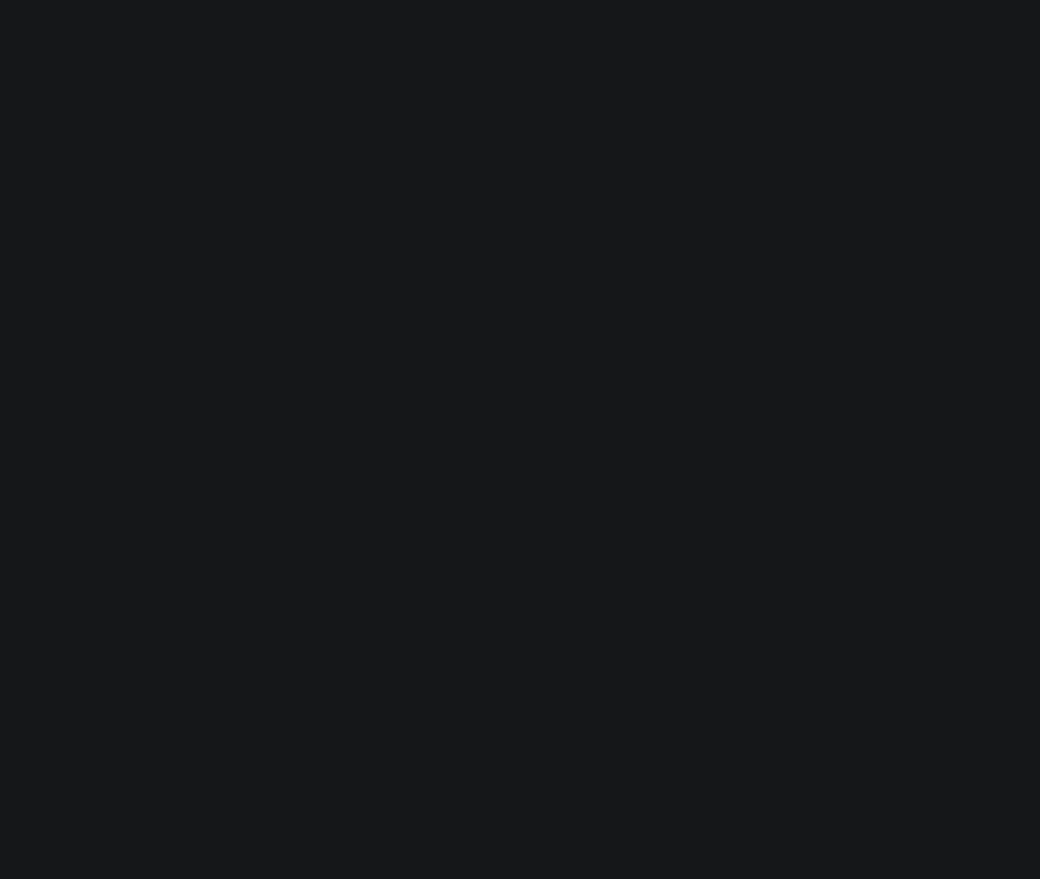
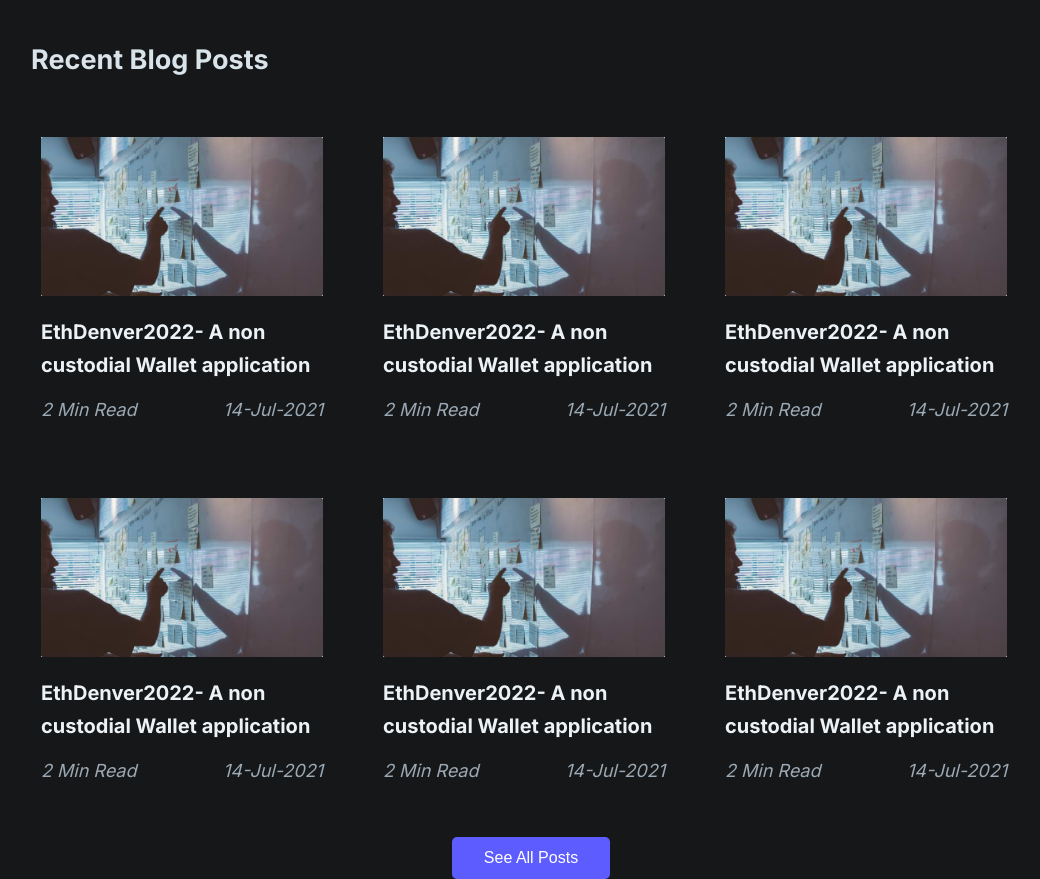
Before and after one commit to Koushith/Portfoilio-2.0, a Next.js app: page / in a window 1280 px wide. Shown: the part 2260-3139 px from the top of the page, without its empty margins (109-1149 px from the left). Before the commit the page ends 2293 px from the top, so only its background shows below. Built offline with nearby package versions, Linux system fonts and the light colour scheme; some icons are missing.

Commit message:
adds blog section

```diff
--- a/pages/index.js
+++ b/pages/index.js
@@ -8,6 +8,7 @@ import { HackathonProjects } from './src/components/hackathon-project/projects/h
 import { HackathonSection } from './src/components/hackathon-project/hackathon-section.component';
 import { SkillsSection } from './src/components/skills-section/skills-section.component';
 import { WorkExperience } from './src/components/experience/experience-section.component';
+import { BlogSection } from './src/components/blog-section/blog-section.component';
 
 export default function Home() {
   return (
@@ -30,6 +31,7 @@ export default function Home() {
       <HackathonSection />
       {/* <SkillsSection /> */}
       <WorkExperience />
+      <BlogSection />
     </div>
   );
 }
--- /dev/null
+++ b/pages/src/components/blog-card/blog-card.component.js
@@ -0,0 +1,74 @@
+import styled from 'styled-components';
+
+export const BlogCardContainer = styled.div`
+  max-width: 30.2rem;
+`;
+
+export const Container = styled.div`
+  padding: 1rem;
+
+  img {
+    width: 100%;
+
+    object-fit: cover;
+    transform-origin: 65% 75%;
+    transition: transform 0.3s, filter 0.5s ease-out;
+  }
+  img:hover {
+    transform: scale(1.1);
+  }
+`;
+
+export const Description = styled.div`
+  h3 {
+    color: #ebf1f5;
+    font-size: 20px;
+    line-height: 33px;
+    weight: 700;
+    margin: 8px 0;
+  }
+
+  p {
+    font-size: 18px;
+    line-height: 27px;
+    color: #9ba9b4;
+    weight: 400;
+  }
+`;
+
+export const MetaContainer = styled.div`
+  display: flex;
+  align-items: center;
+  justify-content: space-between;
+  margin: 1rem 0;
+  /* img {
+    height: 40px;
+    width: 40px;
+    border-radius: 50%;
+    object-fit: cover;
+  } */
+`;
+
+export const BlogCard = () => {
+  return (
+    <BlogCardContainer>
+      <Container>
+        <img src='/news-02.jpg' alt='projectImage' />
+
+        <Description>
+          <h3>EthDenver2022- A non custodial Wallet application</h3>
+          {/* <p>Lorem, ipsum dolor sit sit amet consectetur sit amet consectetur adipisicing elit.</p> */}
+        </Description>
+        <MetaContainer>
+          <p>
+            <em> 2 Min Read</em>
+          </p>
+
+          <p>
+            <em> 14-Jul-2021</em>
+          </p>
+        </MetaContainer>
+      </Container>
+    </BlogCardContainer>
+  );
+};
--- /dev/null
+++ b/pages/src/components/blog-section/blog-section.component.js
@@ -0,0 +1,20 @@
+import { BlogCard } from '../blog-card/blog-card.component';
+import { Container } from '../common/container/container.component';
+import { BlogSectionContainer, BlogPostContainer, ShowAllContainer, Button } from './blog-section.component.styles';
+
+export const BlogSection = () => {
+  return (
+    <BlogSectionContainer>
+      <Container>
+        <h2>Recent Blog Posts</h2>
+        <BlogPostContainer>
+          <BlogCard />
+          <BlogCard /> <BlogCard /> <BlogCard /> <BlogCard /> <BlogCard />
+        </BlogPostContainer>
+        <ShowAllContainer>
+          <Button>See All Posts</Button>
+        </ShowAllContainer>
+      </Container>
+    </BlogSectionContainer>
+  );
+};
--- /dev/null
+++ b/pages/src/components/blog-section/blog-section.component.styles.js
@@ -0,0 +1,35 @@
+import styled from 'styled-components';
+
+export const BlogSectionContainer = styled.section`
+  h2 {
+    margin-bottom: 4rem;
+  }
+`;
+
+export const BlogPostContainer = styled.div`
+  display: flex;
+  flex-wrap: wrap;
+  gap: 4rem;
+`;
+
+export const ShowAllContainer = styled.div`
+  display: flex !important;
+  align-items: center;
+  justify-content: center;
+  width: 100%;
+  margin-top: 2.8rem;
+`;
+
+export const Button = styled.button`
+  background: #5d5dff;
+  color: #fff;
+  font-size: 1.6rem;
+  font-weight: 500;
+  padding: 1.2rem 3.2rem;
+  border: none;
+  border-radius: 5px;
+  cursor: pointer;
+  &:hover {
+    background: #4b4acf;
+  }
+`;
--- a/pages/src/components/hackathon-project/hackathon-section.component.js
+++ b/pages/src/components/hackathon-project/hackathon-section.component.js
@@ -5,7 +5,7 @@ import {
   Button,
   ShowAllContainer,
 } from './hackathon-section.component.styles';
-import { Projects } from './projects/hackathon-project.component';
+import { Project } from './projects/hackathon-project.component';
 
 export const HackathonSection = () => {
   return (
@@ -13,12 +13,12 @@ export const HackathonSection = () => {
       <Container>
         <h2>Hackathon and Hobby Projects</h2>
         <ProjectsContainer>
-          <Projects />
-          <Projects />
-          <Projects />
-          <Projects />
-          <Projects />
-          <Projects />
+          <Project />
+          <Project />
+          <Project />
+          <Project />
+          <Project />
+          <Project />
           <ShowAllContainer>
             <Button>See All Projects</Button>
           </ShowAllContainer>
--- a/pages/src/components/hackathon-project/projects/hackathon-project.component.js
+++ b/pages/src/components/hackathon-project/projects/hackathon-project.component.js
@@ -1,6 +1,6 @@
 import { Container, ProjectContainer, Description, Pill, PillContainer } from './hackathon-project.component.styles';
 
-export const Projects = () => {
+export const Project = () => {
   return (
     <ProjectContainer>
       <Container>
--- a/pages/src/index.js
+++ b/pages/src/index.js
@@ -5,3 +5,4 @@ export * from './components/common/container/container.component';
 export * from './components/hackathon-project/projects/hackathon-project.component';
 export * from './components/skills-section/skills-section.component';
 export * from './components/experience/experience-section.component';
+export * from './components/blog-section/blog-section.component';
```
